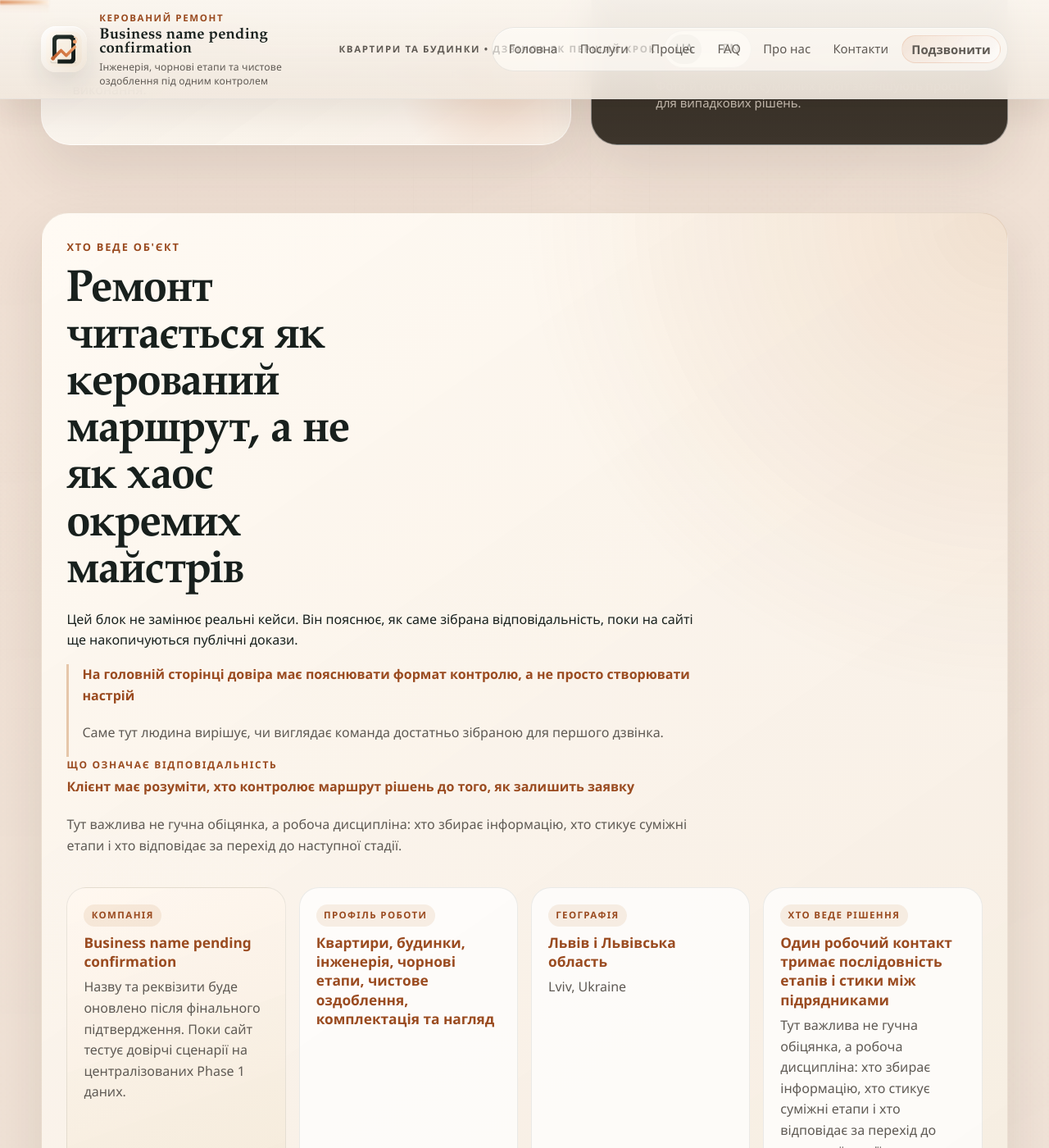
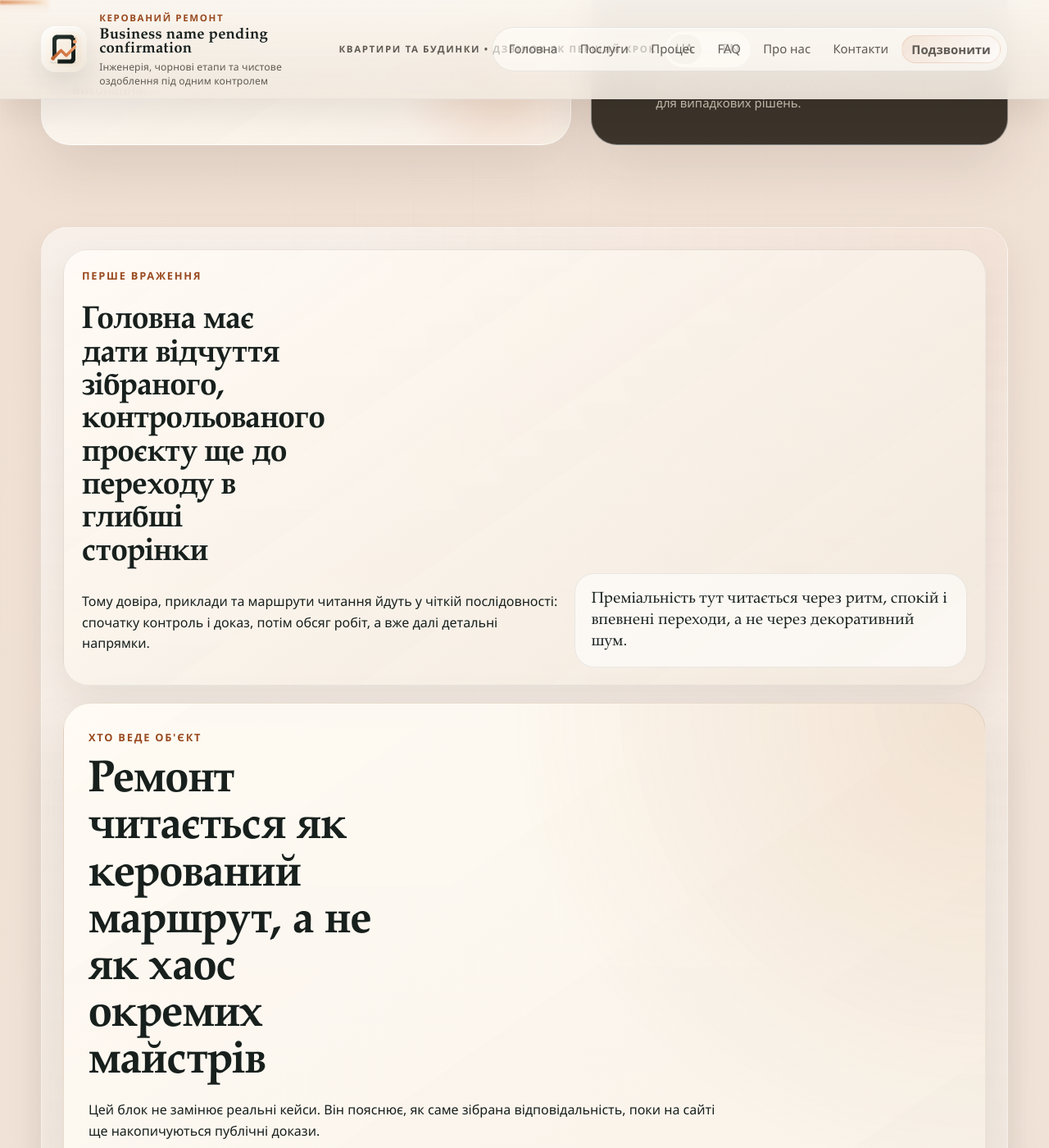
Before and after one commit to build-renovations/build-renovations.github.io, a Jekyll site: the page built from index.md, in a window 1280 px wide and 1400 px high, scrolled down 1037 px. Shown: the whole window at 82% size. Built offline with Jekyll 4.4.1, drawn with Linux system fonts in a browser that asks for light colours; some of the changed text lies outside the part shown.

Commit message:
feat(04-02): recompose homepage reading rhythm
- add stronger transitions between trust, scope, process, and conversion
- introduce editorial support notes for premium scan-first pacing

```diff
--- a/_data/translations.yml
+++ b/_data/translations.yml
@@ -46,9 +46,18 @@ uk:
   hero_kicker_1: "Квартири та будинки"
   hero_kicker_2: "Реальні приклади робіт"
   hero_kicker_3: "Бриф замість абстрактного дзвінка"
+  home_intro_label: "Перше враження"
+  home_intro_title: "Головна має дати відчуття зібраного, контрольованого проєкту ще до переходу в глибші сторінки"
+  home_intro_text: "Тому довіра, приклади та маршрути читання йдуть у чіткій послідовності: спочатку контроль і доказ, потім обсяг робіт, а вже далі детальні напрямки."
+  home_intro_quote: "Преміальність тут читається через ритм, спокій і впевнені переходи, а не через декоративний шум."
   featured_label: "У фокусі"
   featured_title: "Портфоліо має пояснювати процес, а не просто показувати красиві кімнати"
   featured_text: "Тому головний екран поєднує інженерію, чорнову підготовку і чистовий фінал. Це точніше описує реальний хід ремонту."
+  home_feature_note: "Зображення працюють як доказ послідовності: інженерія, підготовка, завершення."
+  services_note_label: "Як читати секцію"
+  services_note_text: "Секція не намагається розповісти все. Вона швидко показує обсяг і переводить у релевантну сервісну сторінку без перевантаження."
+  process_note_label: "Навіщо це на головній"
+  process_note_text: "Покупець має побачити не повний регламент, а рамку контролю: де команда бере відповідальність, коли з'являються рішення і як виглядає передача об'єкта."
   contact_banner_title: "Почнімо з короткого брифу по об'єкту"
   contact_banner_text: "Чим точніше вихідні дані, тим швидше можна оцінити етапи, ризики й формат співпраці."
   contact_shell_title: "Перший контакт краще починати з короткого дзвінка"
@@ -119,9 +128,18 @@ en:
   hero_kicker_1: "Apartments and houses"
   hero_kicker_2: "Real project proof"
   hero_kicker_3: "A brief, not a vague callback"
+  home_intro_label: "First impression"
+  home_intro_title: "The homepage should feel like a composed, controlled project before a buyer opens the deeper routes"
+  home_intro_text: "That is why trust, proof, and route selection now arrive in a clearer sequence: control first, scope second, then the detailed pages."
+  home_intro_quote: "Premium feel comes from rhythm, calm transitions, and editorial control rather than decorative noise."
   featured_label: "In focus"
   featured_title: "The portfolio should explain the process, not just show attractive rooms"
   featured_text: "That is why the first screen combines engineering, structural preparation, and finished interiors. It reflects how renovation actually happens."
+  home_feature_note: "The image set works as sequence proof: engineering, preparation, completion."
+  services_note_label: "How to read this"
+  services_note_text: "This section does not try to say everything. It shows the scope quickly and routes the buyer into the service page that matches the real question."
+  process_note_label: "Why this appears here"
+  process_note_text: "The homepage should show the control frame, not the full operating manual: where accountability sits, when decisions happen, and how handover is managed."
   contact_banner_title: "Start with a short property brief"
   contact_banner_text: "The better the starting information, the faster stages, risks, and collaboration format can be assessed."
   contact_shell_title: "The first contact should start with a short call"
--- a/_layouts/home.html
+++ b/_layouts/home.html
@@ -69,7 +69,15 @@ layout: default
 </section>
 
 <section class="section section--accent">
-  <div class="shell">
+  <div class="shell home-story-shell" data-phase4-marker="scan-rhythm" data-phase4-surface="home-story-shell">
+    <div class="home-intro-band">
+      <div class="home-intro-band__copy">
+        <p class="eyebrow">{{ t.home_intro_label }}</p>
+        <h2>{{ t.home_intro_title }}</h2>
+        <p>{{ t.home_intro_text }}</p>
+      </div>
+      <p class="home-intro-band__quote">{{ t.home_intro_quote }}</p>
+    </div>
     {% include trust-strip.html lang=page.lang context="home" %}
   </div>
 </section>
@@ -87,10 +95,16 @@ layout: default
 
 <section class="section">
   <div class="shell" data-phase2-marker="content-depth" data-phase2-surface="home-service-teaser" data-phase4-marker="scan-rhythm" data-phase4-surface="home-service-teaser">
+    <div class="home-section-head">
       <div class="section-heading section-heading--wide">
         <p class="eyebrow">{{ t.scope_label }}</p>
         <h2>{{ t.services_heading }}</h2>
         <p class="section-intro">{{ t.services_intro }}</p>
+      </div>
+      <aside class="home-section-note">
+        <p class="home-section-note__label">{{ t.services_note_label }}</p>
+        <p>{{ t.services_note_text }}</p>
+      </aside>
     </div>
     <div class="service-grid">
       {% for item in site.data.services.items %}
@@ -115,11 +129,12 @@ layout: default
 
 <section class="section section--accent">
   <div class="shell">
-    <div class="feature-band">
+    <div class="feature-band home-feature-band">
       <div class="feature-band__copy">
         <p class="eyebrow">{{ t.featured_label }}</p>
         <h2>{{ t.featured_title }}</h2>
         <p>{{ t.featured_text }}</p>
+        <p class="home-feature-band__note">{{ t.home_feature_note }}</p>
       </div>
       <div class="feature-band__media">
         <figure><img src="{{ '/assets/images/work/electrical-led-room.webp' | relative_url }}" alt="{% if page.lang == 'en' %}Interior with completed lighting{% else %}Інтер'єр із завершеним освітленням{% endif %}" loading="lazy" width="960" height="1280"></figure>
@@ -139,10 +154,17 @@ layout: default
 
 <section class="section">
   <div class="shell" data-phase2-marker="content-depth" data-phase2-surface="home-process-teaser" data-phase4-marker="scan-rhythm" data-phase4-surface="home-process-teaser">
+    <div class="home-process-layout">
+      <div class="home-process-copy">
         <div class="section-heading section-heading--wide">
           <p class="eyebrow">{{ t.process_label }}</p>
           <h2>{{ t.process_heading }}</h2>
           <p class="section-intro">{{ t.process_intro }}</p>
+        </div>
+        <aside class="home-process-note">
+          <p class="home-section-note__label">{{ t.process_note_label }}</p>
+          <p>{{ t.process_note_text }}</p>
+        </aside>
       </div>
       <div class="process-grid">
         {% for step in site.data.process.steps %}
@@ -153,6 +175,7 @@ layout: default
             <p>{{ content.description }}</p>
           </article>
         {% endfor %}
+      </div>
     </div>
   </div>
 </section>
@@ -168,20 +191,20 @@ layout: default
       <h2>{{ t.route_bridge_title }}</h2>
       <p class="section-intro">{{ t.route_bridge_intro }}</p>
     </div>
-    <div class="service-grid">
-      <article class="service-card">
+    <div class="service-grid home-route-grid">
+      <article class="service-card home-route-card">
         <p class="service-card__eyebrow">{{ t.process_label }}</p>
         <h3>{% if page.lang == 'en' %}Read the full process before comparing stages one by one{% else %}Прочитайте повний процес, перш ніж порівнювати окремі етапи по одному{% endif %}</h3>
         <p>{% if page.lang == 'en' %}This route explains planning, control points, procurement timing, and what handover actually means for a live project.{% else %}Цей маршрут пояснює планування, контрольні точки, ритм закупівель і те, що на практиці означає здача об'єкта.{% endif %}</p>
         <a class="service-card__link" href="{% if page.lang == 'en' %}{{ '/en/process/' | relative_url }}{% else %}{{ '/process/' | relative_url }}{% endif %}">{{ t.phase2_process_route_label }}</a>
       </article>
-      <article class="service-card">
+      <article class="service-card home-route-card">
         <p class="service-card__eyebrow">{{ t.project_fit_label }}</p>
         <h3>{{ apartment_content.title }}</h3>
         <p>{{ apartment_content.summary }}</p>
         <a class="service-card__link" href="{% if page.lang == 'en' %}{{ '/en/services/apartment-renovation/' | relative_url }}{% else %}{{ '/services/apartment-renovation/' | relative_url }}{% endif %}">{{ t.service_link_label }}</a>
       </article>
-      <article class="service-card">
+      <article class="service-card home-route-card">
         <p class="service-card__eyebrow">{{ t.project_fit_label }}</p>
         <h3>{{ house_content.title }}</h3>
         <p>{{ house_content.summary }}</p>
@@ -219,7 +242,7 @@ layout: default
 {% endif %}
 
 <section class="section">
-  <div class="shell">
+  <div class="shell home-proof-shell">
     {% include sourced-proof.html lang=page.lang %}
     <div class="contact-banner">
       <div>
--- a/assets/css/site.css
+++ b/assets/css/site.css
@@ -2459,7 +2459,128 @@ body.has-sticky-phone-cta main {
   color: var(--ink);
 }
 
+.home-story-shell,
+.home-proof-shell {
+  display: grid;
+  gap: 1.35rem;
+}
+
+.home-intro-band {
+  display: grid;
+  grid-template-columns: minmax(0, 1.1fr) minmax(18rem, 0.9fr);
+  gap: 1rem;
+  padding: 1.3rem 1.4rem;
+  border-radius: 30px;
+  background:
+    linear-gradient(145deg, rgba(255, 251, 246, 0.92), rgba(242, 232, 220, 0.86));
+  border: 1px solid rgba(24, 32, 29, 0.08);
+  box-shadow: var(--shadow-soft);
+}
+
+.home-intro-band__copy {
+  display: grid;
+  gap: 0.65rem;
+}
+
+.home-intro-band__copy h2 {
+  max-width: 14ch;
+  font-size: clamp(1.8rem, 3vw, 2.8rem);
+}
+
+.home-intro-band__quote,
+.home-section-note,
+.home-process-note {
+  margin: 0;
+  padding: 1.1rem 1.2rem;
+  border-radius: 24px;
+  background: rgba(255, 255, 255, 0.58);
+  border: 1px solid rgba(24, 32, 29, 0.08);
+  color: var(--muted);
+}
+
+.home-intro-band__quote {
+  align-self: end;
+  font-family: var(--serif);
+  font-size: 1.2rem;
+  line-height: 1.35;
+  color: var(--ink);
+}
+
+.home-section-head,
+.home-process-copy {
+  display: grid;
+  grid-template-columns: minmax(0, 1fr) minmax(16rem, 0.42fr);
+  gap: 1.2rem;
+  align-items: end;
+  margin-bottom: 1.8rem;
+}
+
+.home-section-head .section-heading,
+.home-process-copy .section-heading {
+  margin-bottom: 0;
+}
+
+.home-section-note,
+.home-process-note {
+  display: grid;
+  gap: 0.55rem;
+}
+
+.home-section-note__label {
+  margin: 0;
+  color: var(--accent-dark);
+  text-transform: uppercase;
+  letter-spacing: 0.14em;
+  font-size: 0.72rem;
+  font-weight: 700;
+}
+
+.home-feature-band {
+  align-items: stretch;
+}
+
+.home-feature-band__note {
+  margin: 1rem 0 0;
+  padding-top: 1rem;
+  border-top: 1px solid rgba(24, 32, 29, 0.08);
+  color: var(--accent-dark);
+  font-weight: 600;
+}
+
+.home-process-layout {
+  display: grid;
+  gap: 0.25rem;
+}
+
+.home-route-grid {
+  align-items: stretch;
+}
+
+.home-route-card {
+  position: relative;
+  overflow: hidden;
+}
+
+.home-route-card::before {
+  content: "";
+  position: absolute;
+  inset: 0 auto auto 0;
+  width: 100%;
+  height: 4px;
+  background: linear-gradient(90deg, rgba(202, 106, 52, 0.65), rgba(202, 106, 52, 0));
+}
+
+.home-proof-shell .contact-banner {
+  margin-top: 0;
+}
+
 @media (max-width: 900px) {
+  .home-intro-band,
+  .home-section-head,
+  .home-process-copy {
+    grid-template-columns: 1fr;
+  }
+
   .site-header__inner {
     align-items: stretch;
   }
@@ -2502,6 +2623,10 @@ body.has-sticky-phone-cta main {
 }
 
 @media (max-width: 640px) {
+  .home-intro-band {
+    padding: 1.1rem;
+  }
+
   .brand {
     align-items: flex-start;
   }
```
Lines whose indentation alone changed are shown as unchanged.
